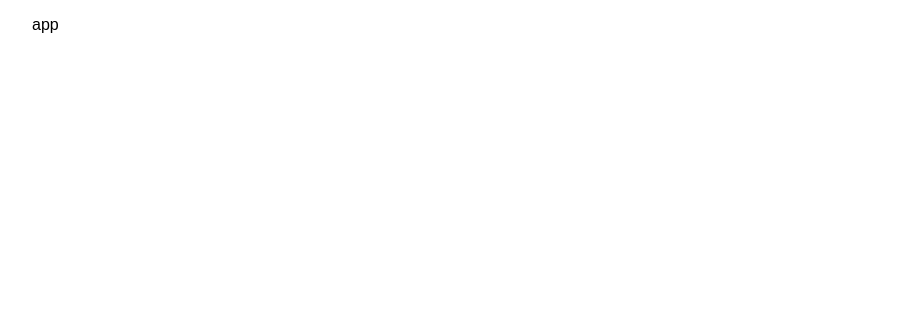
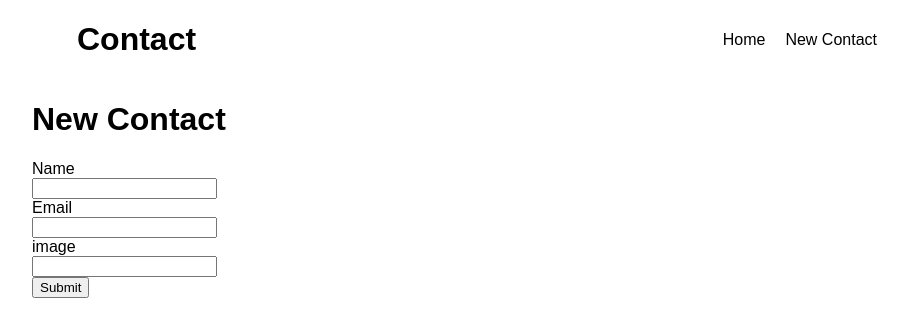
Before and after one commit to ga-wdi-exercises/checkpoint-react, a React (Create React App) app: page /new-contact in a window 1280 px wide. Shown: the top 336 px of the page, without its empty margins (158-1066 px from the left). Built offline with nearby package versions, Linux system fonts and the light colour scheme.

Commit message:
checkpoint-almostdone

```diff
--- a/src/components/App/App.js
+++ b/src/components/App/App.js
@@ -1,10 +1,53 @@
 import React, { Component } from 'react';
+import { Route } from 'react-router-dom'
+
+import NewContact from '../NewContact/NewContact.js'
+import Header from '../Header/Header.js'
+import ContactList from '../ContactList/ContactList.js'
+
 
 class App extends Component {
+  constructor(props){
+    super(props)
+
+    this.contacts = this.props.contacts
+
+    this.onSubmit = this.onSubmit.bind(this)
+    this.updateContacts = this.updateContacts.bind(this)
+  }
+
+  updateContacts(name, email, image) {
+    let contact = {
+      name,
+      email,
+      image
+    }
+
+    this.setState({
+      contacts: this.state.contacts.push(contact)
+    })
+  }
+
+  onSubmit(e){
+    e.preventDefault()
+    this.updateContacts()
+  }
+
   render() {
-    return <div className="App">
-        <p>app</p>
-      </div>;
+    return (
+      <div className="App">
+        <Header />
+        <Route exact path='/' render={(props) => (
+            <ContactList contacts={this.contacts}/>
+          )}
+        />
+        <Route path='/new-contact' render={(props) => (
+            <NewContact submit={this.onSubmit}/>
+          )}
+        />
+      </div>
+
+    )
   }
 }
 
--- /dev/null
+++ b/src/components/Contact/Contact.js
@@ -0,0 +1,15 @@
+import React, { Component } from 'react';
+
+class Contact extends Component {
+  render() {
+    return (
+      <div>
+        <img alt="{this.props.contact.profile_picture}" src={this.props.contact.profile_picture}/>
+        <h1>{this.props.contact.name}</h1>
+        <h1>{this.props.contact.email}</h1>
+      </div>
+    )
+  }
+}
+
+export default Contact;
--- /dev/null
+++ b/src/components/ContactList/ContactList.css
@@ -0,0 +1,4 @@
+.contact-list{
+  display: flex;
+  margin: 0 15% 0 15%;
+}
--- /dev/null
+++ b/src/components/ContactList/ContactList.js
@@ -0,0 +1,21 @@
+import React, { Component } from 'react';
+
+import Contact from '../Contact/Contact.js'
+import './ContactList.css';
+
+class ContactList extends Component {
+  render() {
+    let contacts = this.props.contacts.map((contact, i) => (
+      <Contact key={i} contact={contact} />
+    ))
+
+    return (
+      <div className="contact-list">
+        {contacts}
+      </div>
+
+    )
+  }
+}
+
+export default ContactList;
--- /dev/null
+++ b/src/components/Header/Header.css
@@ -0,0 +1,15 @@
+.header{
+  display: flex;
+  justify-content: space-between;
+  margin: 0 5% 0 5%;
+}
+
+.flex{
+  display:flex;
+}
+
+.flex a{
+  margin: auto 10px auto 10px;
+  text-decoration: none;
+  color: black;
+}
--- /dev/null
+++ b/src/components/Header/Header.js
@@ -0,0 +1,25 @@
+import React, { Component } from 'react';
+import './Header.css';
+import { Link } from 'react-router-dom'
+
+class Header extends Component {
+  render() {
+    return (
+      <div className="header">
+        <h1>Contact</h1>
+
+        <div className="flex">
+          <Link to="/">
+            Home
+          </Link>
+          <Link to="new-contact">
+            New Contact
+          </Link>
+        </div>
+      </div>
+
+    )
+  }
+}
+
+export default Header;
--- /dev/null
+++ b/src/components/NewContact/NewContact.js
@@ -0,0 +1,23 @@
+import React, { Component } from 'react';
+
+class NewContact extends Component {
+  render() {
+    return (
+      <div >
+        <h1>New Contact</h1>
+        <form onSubmit={(e) => this.props.submit(e)}>
+          Name<br/>
+          <input type="text" name="name"/><br/>
+          Email<br/>
+          <input type="email" name="email"/><br/>
+          image<br/>
+          <input type="text" name="image"/><br/>
+          <input type="submit" value="Submit"/>
+        </form>
+      </div>
+
+    )
+  }
+}
+
+export default NewContact;
--- a/src/index.js
+++ b/src/index.js
@@ -1,8 +1,16 @@
 import React from 'react';
 import ReactDOM from 'react-dom';
-import './styles/index.css';
+import {
+  BrowserRouter as Router
+} from "react-router-dom"
 import App from './components/App/App';
 
 import contacts from "./contacts.json";
+import './styles/index.css';
 
-ReactDOM.render(<App />, document.getElementById('root'));
+ReactDOM.render(
+  <Router>
+    <App contacts={contacts} />
+  </Router>,
+  document.getElementById('root')
+);
```
Also changed, not shown: 1 other file (tests, documents, lock files or other folders).
